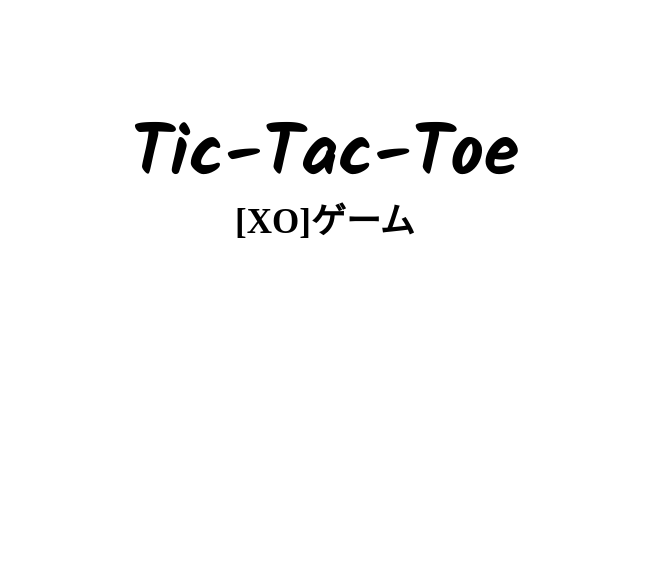
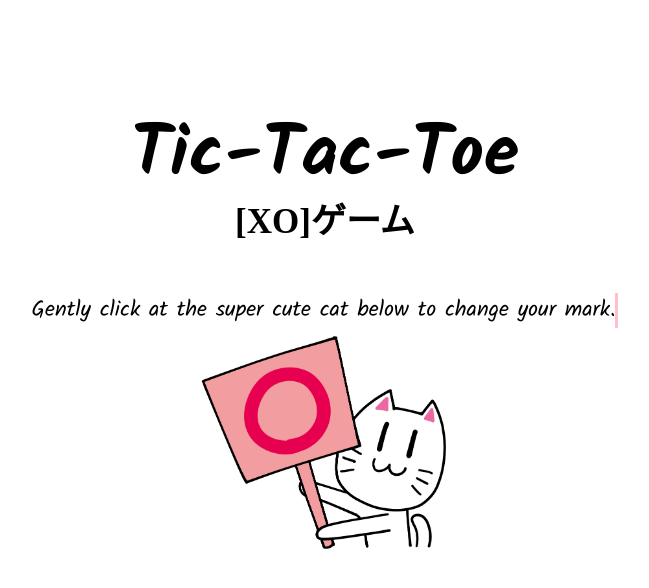
Before and after one commit to willard-wrt/tic-tac-toe, a website: page index.html in a window 1280 px wide. Shown: the whole page, without its empty margins (315-964 px from the left). Drawn offline with Linux system fonts and the light colour scheme; a web font is replaced by a local one.

Commit message:
Add X/O imgs and typewriter effect for the instruction

```diff
--- a/index.html
+++ b/index.html
@@ -9,9 +9,15 @@
     <title>Tic-Tac-Toe</title>
   </head>
   <body>
-    <div class="head-title">
+    <div id="head-title">
       <h1>Tic-Tac-Toe</h1>
       <h3>[XO]ゲーム</h3>
     </div>
+    <div id="selection">
+      <p class="cat-inst ani">
+        Gently click at the super cute cat below to change your mark.
+      </p>
+      <div class="cat-mark o"></div>
+    </div>
   </body>
 </html>
--- a/style.css
+++ b/style.css
@@ -1,4 +1,4 @@
-@import url('https://fonts.googleapis.com/css2?family=Kalam:wght@300;400;700&display=swap');
+@import url("https://fonts.googleapis.com/css2?family=Kalam:wght@300;400;700&display=swap");
 
 @font-face {
   font-family: mogihaPen;
@@ -11,29 +11,87 @@
   box-sizing: border-box;
 }
 
-.body {
-height: 100vh;
-width: 100vh;
+html {
+  height: 100vh;
+  width: 100vw;
 }
 
-.head-title {
-margin-top: 15vh;
-display: flex;
-flex-direction: column;
-align-items: center;
+#head-title {
+  margin-top: 15vh;
+  display: flex;
+  flex-direction: column;
+  align-items: center;
 }
 
 h1 {
-  font-family: 'Kalam', cursive;
+  font-family: "Kalam", cursive;
   font-size: 72px;
   margin: 0px;
   line-height: 1em;
-
 }
 
 h3 {
   font-family: mogihaPen;
   font-size: 35px;
-  color:black;
+  color: black;
   text-align: center;
 }
+
+#selection {
+  margin-top: 50px;
+  display: flex;
+  flex-direction: column;
+  align-items: center;
+}
+
+.cat-inst {
+  font-family: "Kalam", cursive;
+  font-size: 22px;
+  margin-bottom: 15px;
+  text-align: center;
+}
+
+.cat-inst.ani {
+  overflow: hidden; /* Ensures the content is not revealed until the animation */
+  border-right: 0.15em solid pink; /* The typwriter cursor */
+  white-space: nowrap; /* Keeps the content on a single line */
+  margin: 0 auto; /* Gives that scrolling effect as the typing happens */
+  letter-spacing: 0em; /* Adjust as needed */
+  animation: typing 3.5s steps(40, end), blink-caret 0.75s step-end infinite;
+}
+
+/* The typing effect */
+@keyframes typing {
+  from {
+    width: 0;
+  }
+  to {
+    width: 600px;
+  }
+}
+
+/* The typewriter cursor effect */
+@keyframes blink-caret {
+  from,
+  to {
+    border-color: transparent;
+  }
+  50% {
+    border-color: pink;
+  }
+}
+
+.cat-mark {
+  background-repeat: no-repeat;
+  background-size: contain;
+  height: 230px;
+  width: 250px;
+}
+
+.cat-mark.o {
+  background-image: url(imgs/catO.png);
+}
+
+.cat-mark.x {
+  background-image: url(imgs/catX.png);
+}
```
Also changed, not shown: imgs/catO.png (added), imgs/catX.png (added).
